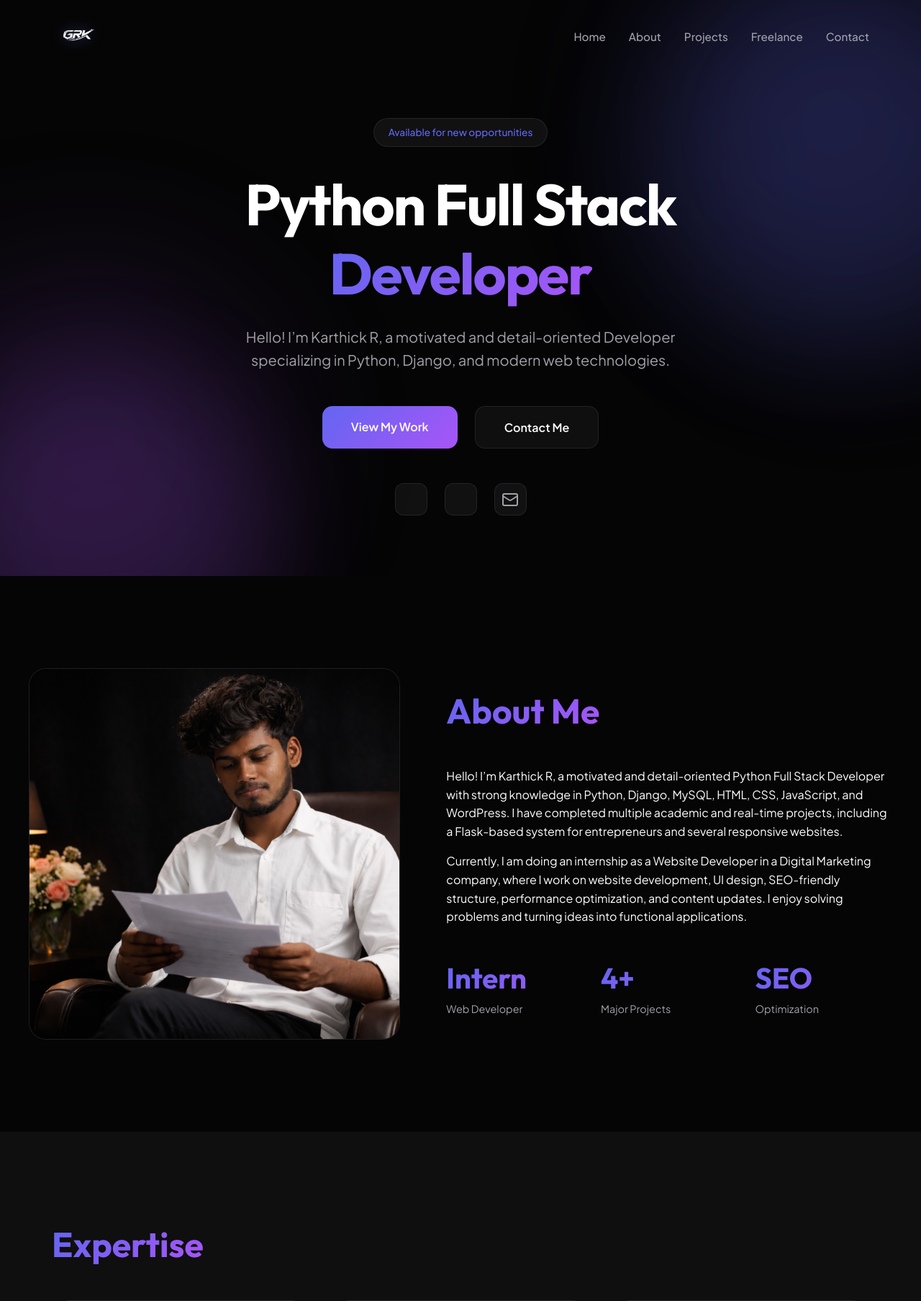
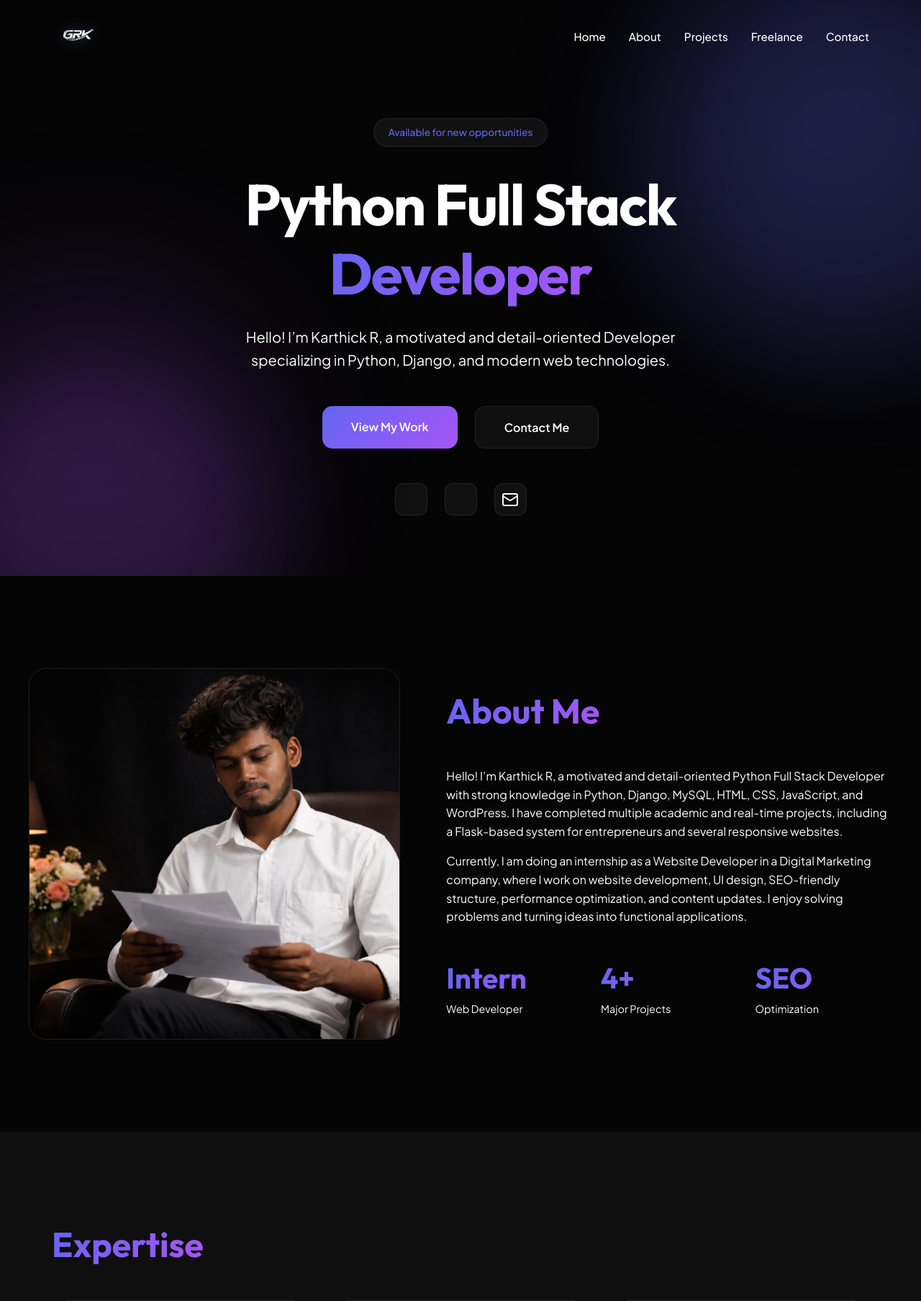
Before and after one commit to Karthick140/Portfolio-1, a Flask app: page / in a window 1280 px wide. Shown: the top 1807 px of the page at 72% size. Run offline with Flask 3, Linux system fonts and the light colour scheme.

Commit message:
Update all font colors to pure white

```diff
--- a/static/css/style.css
+++ b/static/css/style.css
@@ -6,8 +6,8 @@
     --bg-accent: rgba(255, 255, 255, 0.05);
 
     --text-primary: #ffffff;
-    --text-secondary: #a1a1aa;
-    --text-muted: #71717a;
+    --text-secondary: #ffffff;
+    --text-muted: #ffffff;
 
     --accent-primary: #6366f1;
     --accent-secondary: #a855f7;
```
